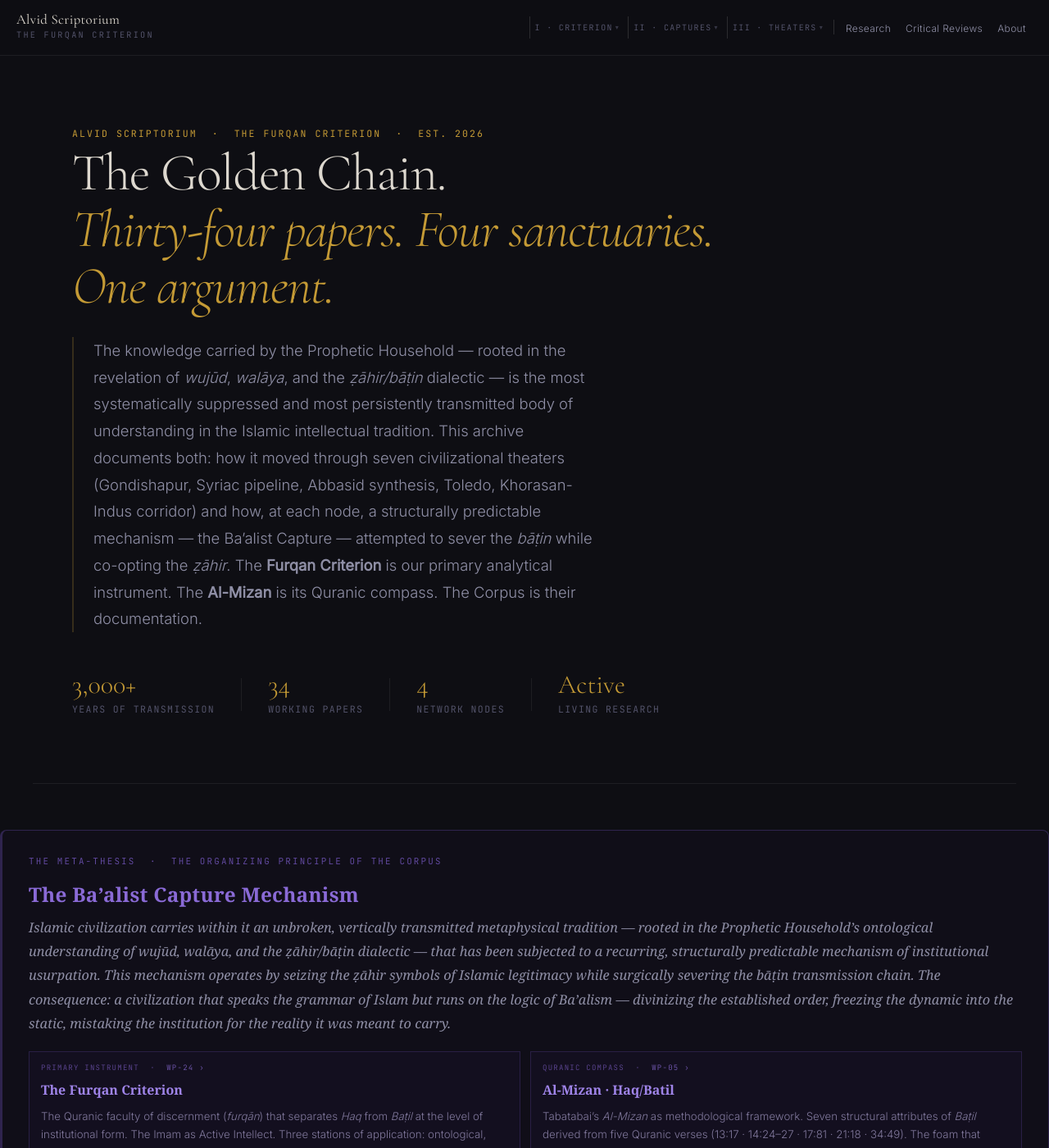
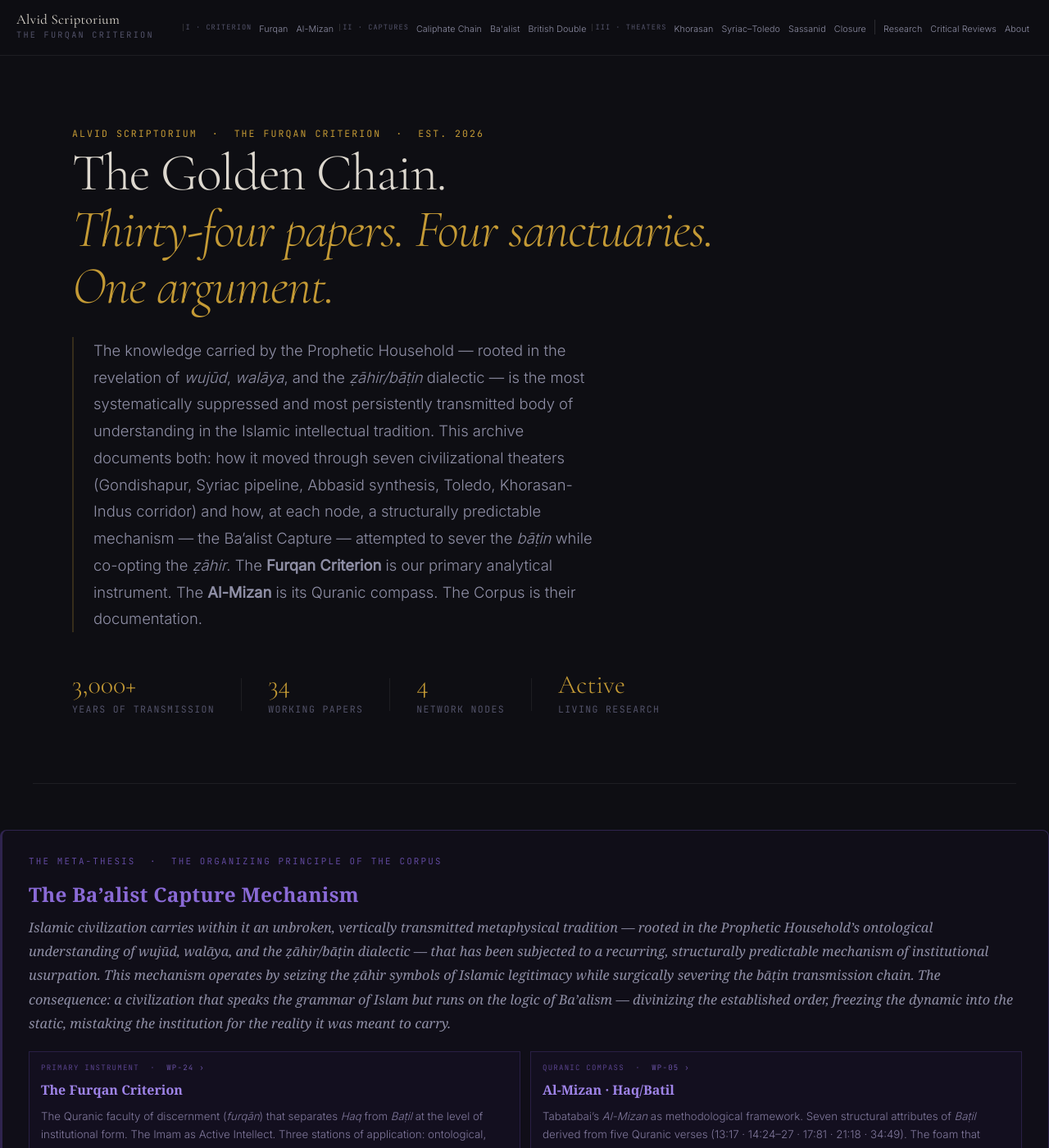
Before and after one commit to Political-Theology-Archive/geopolitical-synthesis, a Jekyll site: the page built from index.html, in a window 1280 px wide and 1400 px high. Shown: the whole window at 82% size. Built offline with Jekyll 4.4.1, drawn with Linux system fonts in a browser that asks for light colours.

Commit message:
Nav: revert to flat layout, font 0.67rem / 4px padding — all items fit

```diff
--- a/_includes/nav.html
+++ b/_includes/nav.html
@@ -9,32 +9,20 @@
     </button>
     <ul class="pta-nav-links" id="navLinks" role="list">
 
-      <li class="pta-nav-dropdown">
-        <button class="pta-nav-zone-btn mono" aria-haspopup="true" aria-expanded="false">I · Criterion <span class="pta-caret">▾</span></button>
-        <ul class="pta-nav-sub" role="list">
-          <li><a href="{{ '/research/furqan-criterion/' | relative_url }}" class="pta-nav-link">Furqan Criterion</a></li>
+      <li class="pta-nav-zone mono">I · Criterion</li>
+      <li><a href="{{ '/research/furqan-criterion/' | relative_url }}" class="pta-nav-link">Furqan</a></li>
       <li><a href="{{ '/research/al-mizan-haq-batil/' | relative_url }}" class="pta-nav-link">Al-Mizan</a></li>
-        </ul>
-      </li>
 
-      <li class="pta-nav-dropdown">
-        <button class="pta-nav-zone-btn mono" aria-haspopup="true" aria-expanded="false">II · Captures <span class="pta-caret">▾</span></button>
-        <ul class="pta-nav-sub" role="list">
+      <li class="pta-nav-zone mono">II · Captures</li>
       <li><a href="{{ '/research/caliphate-capture-chain/' | relative_url }}" class="pta-nav-link">Caliphate Chain</a></li>
       <li><a href="{{ '/research/ba-alist-capture/' | relative_url }}" class="pta-nav-link">Ba'alist</a></li>
       <li><a href="{{ '/research/british-double-constitution/' | relative_url }}" class="pta-nav-link">British Double</a></li>
-        </ul>
-      </li>
 
-      <li class="pta-nav-dropdown">
-        <button class="pta-nav-zone-btn mono" aria-haspopup="true" aria-expanded="false">III · Theaters <span class="pta-caret">▾</span></button>
-        <ul class="pta-nav-sub" role="list">
+      <li class="pta-nav-zone mono">III · Theaters</li>
       <li><a href="{{ '/khorasan/' | relative_url }}" class="pta-nav-link">Khorasan</a></li>
       <li><a href="{{ '/syriac-pipeline/' | relative_url }}" class="pta-nav-link">Syriac–Toledo</a></li>
       <li><a href="{{ '/sassanid/' | relative_url }}" class="pta-nav-link">Sassanid</a></li>
       <li><a href="{{ '/closure/' | relative_url }}" class="pta-nav-link">Closure</a></li>
-        </ul>
-      </li>
 
       <li class="pta-nav-sep"></li>
       <li><a href="{{ '/research/' | relative_url }}" class="pta-nav-link">Research</a></li>
--- a/assets/css/main.css
+++ b/assets/css/main.css
@@ -139,10 +139,10 @@ h1, h2, h3, h4, h5, h6 {
 
 .pta-nav-link {
   position: relative;
-  padding: 5px 8px;
-  font-size: 0.75rem;
-  font-weight: 300;
-  letter-spacing: 0.03em;
+  padding: 5px 4px;
+  font-size: 0.67rem;
+  font-weight: 300;
+  letter-spacing: 0.01em;
   color: var(--text-mid);
   transition: color 0.25s ease;
   white-space: nowrap;
@@ -183,57 +183,7 @@ h1, h2, h3, h4, h5, h6 {
 
 .pta-nav-reviews::after { display: none; }
 
-/* Nav dropdown */
-.pta-nav-dropdown {
-  position: relative;
-  list-style: none;
-}
-.pta-nav-zone-btn {
-  display: flex;
-  align-items: center;
-  gap: 3px;
-  background: none;
-  border: none;
-  cursor: pointer;
-  font-size: 0.62rem;
-  letter-spacing: 0.14em;
-  text-transform: uppercase;
-  color: var(--text-dim);
-  padding: 5px 6px;
-  border-left: 1px solid var(--border-mid);
-  margin-left: 2px;
-  white-space: nowrap;
-  transition: color 0.2s;
-}
-.pta-nav-zone-btn:hover { color: var(--text); }
-.pta-caret { font-size: 0.5rem; opacity: 0.6; }
-.pta-nav-sub {
-  display: none;
-  position: absolute;
-  top: calc(100% + 4px);
-  left: 0;
-  min-width: 160px;
-  background: rgba(14,14,19,0.97);
-  border: 1px solid var(--border);
-  border-radius: 4px;
-  padding: 6px 0;
-  list-style: none;
-  z-index: 200;
-  box-shadow: 0 8px 24px rgba(0,0,0,0.4);
-}
-.pta-nav-dropdown:hover .pta-nav-sub,
-.pta-nav-dropdown:focus-within .pta-nav-sub {
-  display: flex;
-  flex-direction: column;
-}
-.pta-nav-sub .pta-nav-link {
-  padding: 7px 14px;
-  font-size: 0.75rem;
-  display: block;
-  width: 100%;
-}
-
-/* Nav zones (legacy, unused on desktop) */
+/* Nav zones */
 .pta-nav-zone {
   font-size: 0.54rem;
   letter-spacing: 0.12em;
```
Lines whose indentation alone changed are shown as unchanged.
